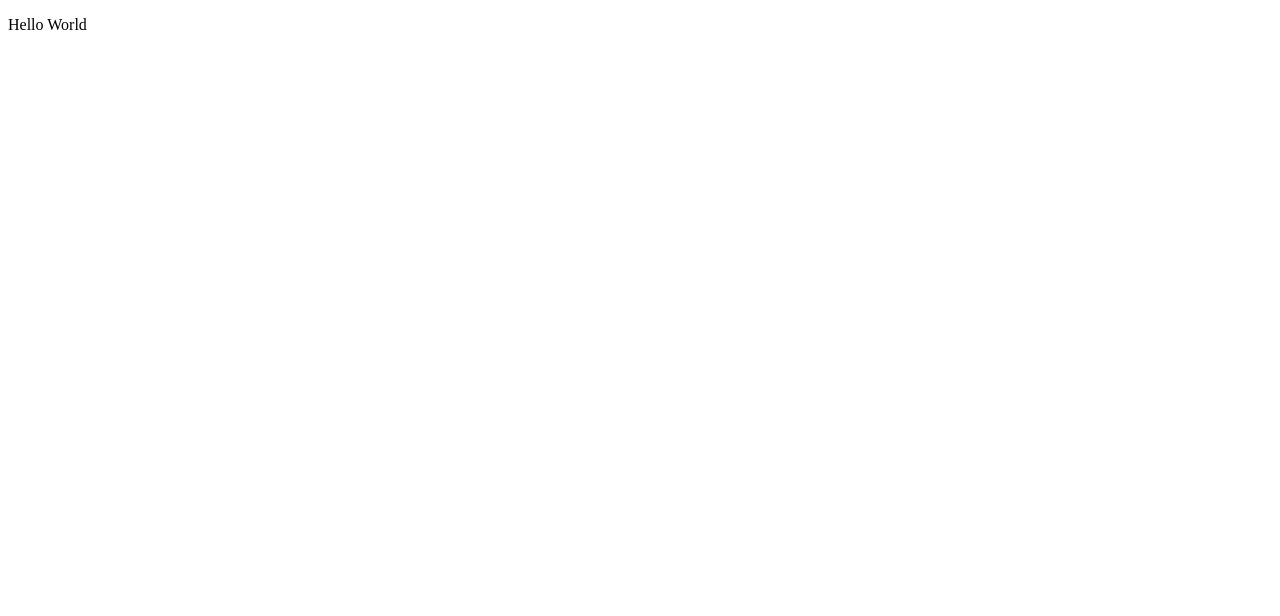
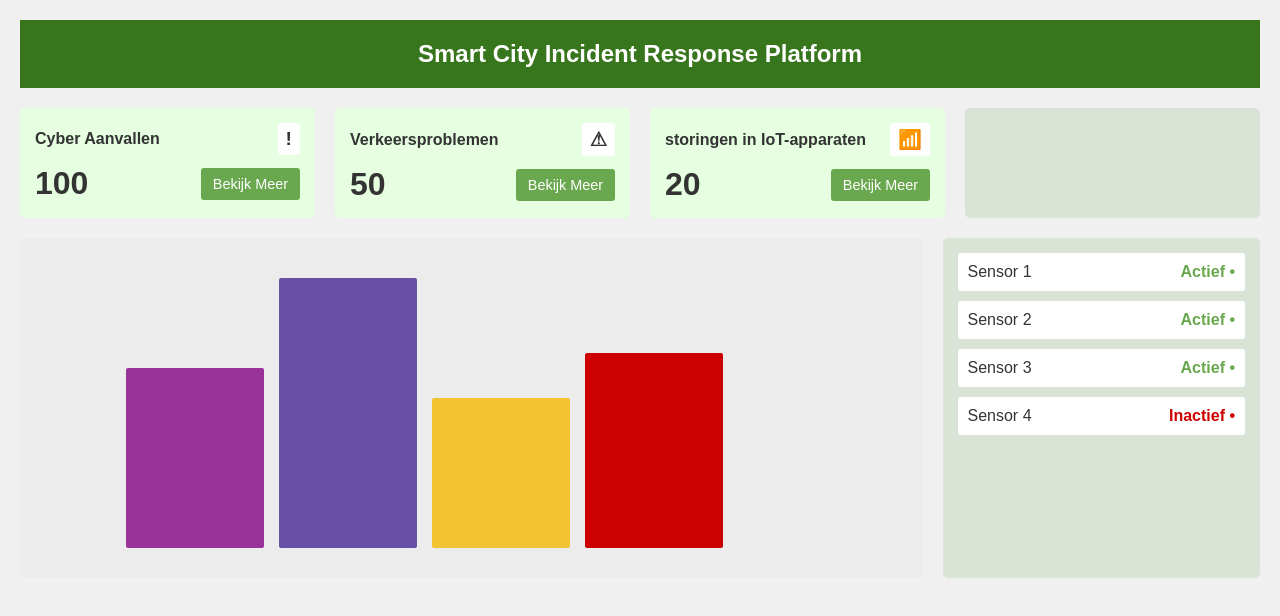
Before and after one commit to stefaniestrawberrylion/smartCity, a website: page public/index.html in a window 1280 px wide. Drawn offline with Linux system fonts and the light colour scheme.

Commit message:
Toegevoegde serverlogica en configuratie

```diff
--- a/public/index.html
+++ b/public/index.html
@@ -1,10 +1,71 @@
 <!DOCTYPE html>
-<html lang="en">
+<html lang="nl">
 <head>
     <meta charset="UTF-8">
-    <title>Title</title>
+    <meta name="viewport" content="width=device-width, initial-scale=1.0">
+    <title>Smart City Incident Response Platform</title>
+    <link rel="stylesheet" href="style.css">
 </head>
 <body>
-<p>Hello World</p>
+<div class="dashboard-container">
+    <header class="dashboard-header">
+        Smart City Incident Response Platform
+    </header>
+
+    <div class="cards-row">
+        <div class="card card-cyber">
+            <div class="card-title">Cyber Aanvallen <span class="icon">!</span></div>
+            <div class="card-content">
+                <span class="count">100</span>
+                <button class="button">Bekijk Meer</button>
+            </div>
+        </div>
+        <div class="card card-traffic">
+            <div class="card-title">Verkeersproblemen <span class="icon">⚠</span></div>
+            <div class="card-content">
+                <span class="count">50</span>
+                <button class="button">Bekijk Meer</button>
+            </div>
+        </div>
+        <div class="card card-iot">
+            <div class="card-title">storingen in IoT-apparaten <span class="icon">📶</span></div>
+            <div class="card-content">
+                <span class="count">20</span>
+                <button class="button">Bekijk Meer</button>
+            </div>
+        </div>
+        <div class="card card-empty"></div>
+    </div>
+
+    <div class="main-content-row">
+        <div class="chart-area">
+            <div class="bar-chart-representation">
+                <div class="bar bar-1"></div>
+                <div class="bar bar-2"></div>
+                <div class="bar bar-3"></div>
+                <div class="bar bar-4"></div>
+            </div>
+        </div>
+
+        <div class="sensors-list">
+            <div class="sensor-item active">
+                Sensor 1
+                <span class="status active">Actief •</span>
+            </div>
+            <div class="sensor-item active">
+                Sensor 2
+                <span class="status active">Actief •</span>
+            </div>
+            <div class="sensor-item active">
+                Sensor 3
+                <span class="status active">Actief •</span>
+            </div>
+            <div class="sensor-item inactive">
+                Sensor 4
+                <span class="status inactive">Inactief •</span>
+            </div>
+        </div>
+    </div>
+</div>
 </body>
 </html>
--- /dev/null
+++ b/public/style.css
@@ -0,0 +1,146 @@
+/* Algemene stijlen */
+body {
+    font-family: sans-serif;
+    margin: 0;
+    background-color: #f0f0f0; /* Lichte achtergrond */
+    color: #333;
+}
+
+.dashboard-container {
+    padding: 20px;
+}
+
+/* Header */
+.dashboard-header {
+    background-color: #38761d; /* Donkergroen */
+    color: white;
+    padding: 20px;
+    text-align: center;
+    font-size: 1.5em;
+    font-weight: bold;
+    margin-bottom: 20px;
+}
+
+/* Kaarten Rij (Flexbox) */
+.cards-row {
+    display: flex;
+    gap: 20px; /* Ruimte tussen de kaarten */
+    margin-bottom: 20px;
+}
+
+.card {
+    background-color: #e5ffe0; /* Lichtgroene/Beige achtergrond */
+    padding: 15px;
+    border-radius: 5px;
+    flex: 1; /* Zorgt ervoor dat kaarten even breed zijn */
+    min-width: 200px; /* Minimale breedte voor kaarten */
+}
+
+.card-empty {
+    background-color: #d9e3d6; /* Beige/Grijze kleur uit de afbeelding */
+}
+
+.card-title {
+    font-weight: bold;
+    display: flex;
+    justify-content: space-between;
+    align-items: center;
+    margin-bottom: 10px;
+}
+
+.icon {
+    background-color: white;
+    padding: 5px 8px;
+    border-radius: 3px;
+    font-size: 1.2em;
+}
+
+.card-content {
+    display: flex;
+    justify-content: space-between;
+    align-items: center;
+}
+
+.count {
+    font-size: 2em;
+    font-weight: bold;
+}
+
+.button {
+    background-color: #6aa84f; /* Groene knop */
+    color: white;
+    border: none;
+    padding: 8px 12px;
+    border-radius: 3px;
+    cursor: pointer;
+    font-size: 0.9em;
+}
+
+/* Hoofdcontent Rij (Flexbox) */
+.main-content-row {
+    display: flex;
+    gap: 20px;
+}
+
+/* Grafiek Gebied */
+.chart-area {
+    flex: 3; /* Neemt meer ruimte in dan de sensoren-lijst */
+    background-color: #ececec; /* Grijze achtergrond voor de grafiek */
+    padding: 20px;
+    border-radius: 5px;
+    min-height: 300px;
+    display: flex;
+    align-items: flex-end; /* Zorgt ervoor dat de balken op de bodem beginnen */
+    justify-content: space-around;
+}
+
+/* Representatie van de balken */
+.bar-chart-representation {
+    display: flex;
+    align-items: flex-end;
+    gap: 15px;
+    height: 100%;
+    width: 80%; /* Vul niet de volledige breedte, zodat er ruimte is */
+    padding-bottom: 10px;
+}
+
+.bar {
+    width: 20%;
+    /* De hoogte en kleur zijn een schatting van de afbeelding */
+    background-color: #674ea7;
+    border-radius: 2px;
+}
+
+.bar-1 { height: 60%; background-color: #993399; } /* Paars */
+.bar-2 { height: 90%; background-color: #674ea7; } /* Donkerblauw/Paars */
+.bar-3 { height: 50%; background-color: #f1c232; } /* Oranje */
+.bar-4 { height: 65%; background-color: #cc0000; } /* Rood/Bordeaux */
+
+
+/* Sensoren Lijst */
+.sensors-list {
+    flex: 1; /* Neemt minder ruimte in dan de grafiek */
+    background-color: #d9e3d6; /* Beige/Grijze achtergrond */
+    padding: 15px;
+    border-radius: 5px;
+}
+
+.sensor-item {
+    background-color: white;
+    padding: 10px;
+    margin-bottom: 10px;
+    border-radius: 3px;
+    display: flex;
+    justify-content: space-between;
+    align-items: center;
+}
+
+.status.active {
+    color: #6aa84f; /* Groen */
+    font-weight: bold;
+}
+
+.status.inactive {
+    color: #cc0000; /* Rood */
+    font-weight: bold;
+}
```
Also changed, not shown: backend/server.js (added, +48 -0 lines), package.json (added, +25 -0 lines), 2 other files.
